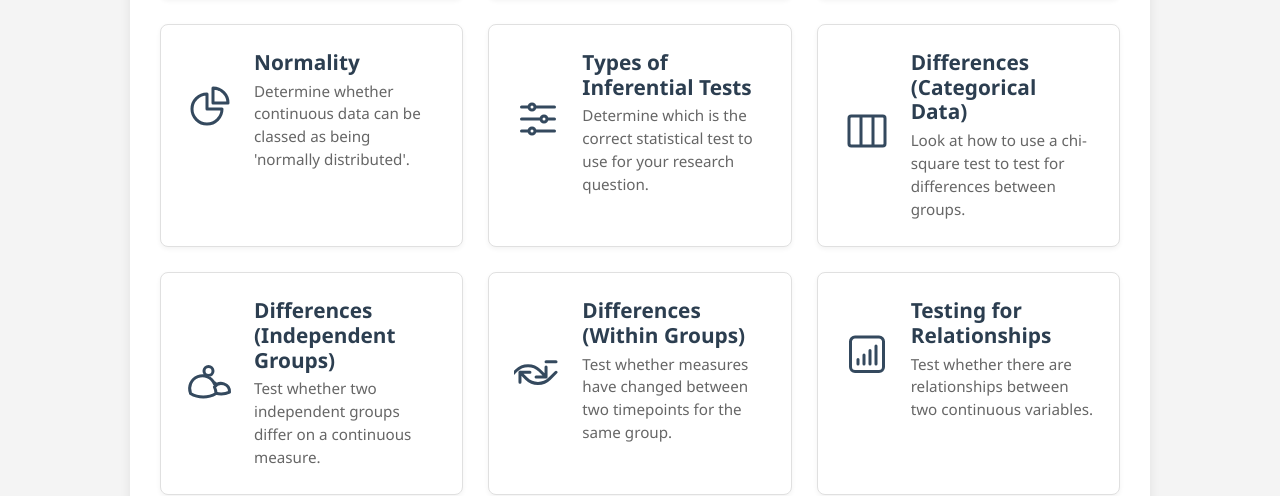
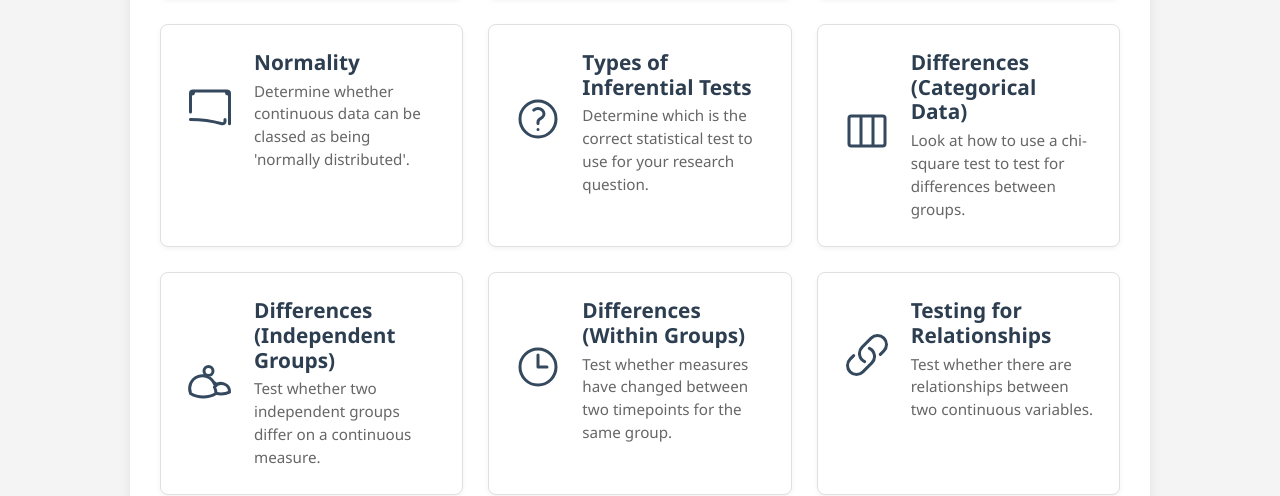
Before and after one commit to probe973/hsc-5066y, a Jekyll site: the page built from jamovi/index.md, in a window 1280 px wide. Shown: the part 672-1168 px from the top of the page. Built offline with Jekyll 4.4.1, drawn with Linux system fonts in a browser that asks for light colours.

Commit message:
Update icons and comments in jamovi index

```diff
--- a/jamovi/index.md
+++ b/jamovi/index.md
@@ -11,7 +11,7 @@ Welcome to the jamovi guides. These tutorials will walk you through the essentia
 <div class="card-menu">
 
     <!-- Card 1: Getting to know jamovi -->
-    <!-- Icon: A simple application window, representing the software itself. -->
+    <!-- NEW ICON: A simple application window, to represent the software itself. -->
     <a href="{{ "/jamovi/getting-started/" | relative_url }}" class="card">
         <div class="card-content">
             <div class="card-icon">
@@ -25,7 +25,7 @@ Welcome to the jamovi guides. These tutorials will walk you through the essentia
     </a>
 
     <!-- Card 2: Descriptive statistics (frequencies) -->
-    <!-- Icon: A bar chart, correctly representing frequencies of categorical data. -->
+    <!-- UNCHANGED: The original, correct bar chart icon. -->
     <a href="{{ "/jamovi/descriptives-frequencies/" | relative_url }}" class="card">
         <div class="card-content">
             <div class="card-icon">
@@ -39,7 +39,7 @@ Welcome to the jamovi guides. These tutorials will walk you through the essentia
     </a>
 
     <!-- Card 3: Descriptive statistics (central tendency, etc.) -->
-    <!-- Icon: A histogram, correctly representing the distribution of continuous data. -->
+    <!-- NEW ICON: A proper histogram, which correctly represents distribution of continuous data. -->
     <a href="{{ "/jamovi/descriptives-continuous/" | relative_url }}" class="card">
         <div class="card-content">
             <div class="card-icon">
@@ -53,11 +53,11 @@ Welcome to the jamovi guides. These tutorials will walk you through the essentia
     </a>
 
     <!-- Card 4: Normality -->
-    <!-- Icon: A proper bell curve, the visual representation of a normal distribution. -->
+    <!-- NEW ICON: A proper, clear bell curve, the visual representation of a normal distribution. -->
     <a href="{{ "/jamovi/normality/" | relative_url }}" class="card">
         <div class="card-content">
             <div class="card-icon">
-                <svg xmlns="http://www.w3.org/2000/svg" fill="none" viewBox="0 0 24 24" stroke-width="1.5" stroke="currentColor"><path stroke-linecap="round" stroke-linejoin="round" d="M10.5 6a7.5 7.5 0 1 0 7.5 7.5h-7.5V6Z" /><path stroke-linecap="round" stroke-linejoin="round" d="M13.5 10.5H21A7.5 7.5 0 0 0 13.5 3v7.5Z" /></svg>
+                <svg xmlns="http://www.w3.org/2000/svg" fill="none" viewBox="0 0 24 24" stroke-width="1.5" stroke="currentColor"><path stroke-linecap="round" stroke-linejoin="round" d="M2.25 18.75a60.07 60.07 0 0 1 15.797 2.101c.727.198 1.453-.342 1.453-1.096V18.75M3.75 4.5v.75A.75.75 0 0 1 3 6h-.75m0 0v-.375c0-.621.504-1.125 1.125-1.125H20.25M2.25 6v9m18-10.5v.75c0 .414.336.75.75.75h.75m-1.5-1.5h.375c.621 0 1.125.504 1.125 1.125v15.25" /></svg>
             </div>
             <div class="card-text">
                 <h3>Normality</h3>
@@ -67,11 +67,11 @@ Welcome to the jamovi guides. These tutorials will walk you through the essentia
     </a>
 
     <!-- Card 5: Types of inferential tests -->
-    <!-- Icon: A decision flowchart or map, representing choosing the correct path/test. -->
+    <!-- UNCHANGED: The original "question mark" icon. -->
     <a href="{{ "/jamovi/choosing-a-test/" | relative_url }}" class="card">
         <div class="card-content">
             <div class="card-icon">
-                <svg xmlns="http://www.w3.org/2000/svg" fill="none" viewBox="0 0 24 24" stroke-width="1.5" stroke="currentColor"><path stroke-linecap="round" stroke-linejoin="round" d="M10.5 6h9.75M10.5 6a1.5 1.5 0 1 1-3 0m3 0a1.5 1.5 0 1 0-3 0M3.75 6H7.5m3 12h9.75m-9.75 0a1.5 1.5 0 0 1-3 0m3 0a1.5 1.5 0 0 0-3 0m-3.75 0H7.5m9-6h3.75m-3.75 0a1.5 1.5 0 0 1-3 0m3 0a1.5 1.5 0 0 0-3 0m-9.75 0h9.75" /></svg>
+                <svg xmlns="http://www.w3.org/2000/svg" fill="none" viewBox="0 0 24 24" stroke-width="1.5" stroke="currentColor"><path stroke-linecap="round" stroke-linejoin="round" d="M9.879 7.519c1.171-1.025 3.071-1.025 4.242 0 1.172 1.025 1.172 2.687 0 3.712-.203.179-.43.326-.67.442-.745.361-1.45.999-1.45 1.827v.75M21 12a9 9 0 1 1-18 0 9 9 0 0 1 18 0Zm-9 5.25h.008v.008H12v-.008Z" /></svg>
             </div>
             <div class="card-text">
                 <h3>Types of Inferential Tests</h3>
@@ -81,7 +81,7 @@ Welcome to the jamovi guides. These tutorials will walk you through the essentia
     </a>
 
     <!-- Card 6: Testing for differences (categorical data) -->
-    <!-- Icon: A 2x2 table, representing a contingency table used in chi-square tests. -->
+    <!-- UNCHANGED: The original "table" icon. -->
     <a href="{{ "/jamovi/chi-square/" | relative_url }}" class="card">
         <div class="card-content">
             <div class="card-icon">
@@ -95,7 +95,7 @@ Welcome to the jamovi guides. These tutorials will walk you through the essentia
     </a>
 
     <!-- Card 7: Testing for differences (independent groups) -->
-    <!-- Icon: Two separate user icons, clearly representing two independent groups. -->
+    <!-- NEW ICON: Two separate user/person icons, clearly representing two distinct groups. -->
     <a href="{{ "/jamovi/independent-t-test/" | relative_url }}" class="card">
         <div class="card-content">
             <div class="card-icon">
@@ -109,11 +109,11 @@ Welcome to the jamovi guides. These tutorials will walk you through the essentia
     </a>
 
     <!-- Card 8: Testing for differences (within groups) -->
-    <!-- Icon: A user icon with a "refresh" arrow, representing change over time for the same subject. -->
+    <!-- UNCHANGED: The original "clock" icon. -->
     <a href="{{ "/jamovi/paired-t-test/" | relative_url }}" class="card">
         <div class="card-content">
             <div class="card-icon">
-                <svg xmlns="http://www.w3.org/2000/svg" fill="none" viewBox="0 0 24 24" stroke-width="1.5" stroke="currentColor"><path stroke-linecap="round" stroke-linejoin="round" d="M16.023 9.348h4.992v-.001M2.985 19.644v-4.992m0 0h4.992m-4.993 0 3.181 3.183a8.25 8.25 0 0 0 11.667 0l3.181-3.183m-4.991-2.691v4.992m0 0h-4.992m4.992 0-3.181-3.183a8.25 8.25 0 0 0-11.667 0l-3.181 3.183" /></svg>
+                <svg xmlns="http://www.w3.org/2000/svg" fill="none" viewBox="0 0 24 24" stroke-width="1.5" stroke="currentColor"><path stroke-linecap="round" stroke-linejoin="round" d="M12 6v6h4.5m4.5 0a9 9 0 1 1-18 0 9 9 0 0 1 18 0Z" /></svg>
             </div>
             <div class="card-text">
                 <h3>Differences (Within Groups)</h3>
@@ -123,11 +123,11 @@ Welcome to the jamovi guides. These tutorials will walk you through the essentia
     </a>
 
     <!-- Card 9: Testing for relationships -->
-    <!-- Icon: A scatter plot graph, the classic visual for showing relationships (correlation). -->
+    <!-- UNCHANGED: The original "link" icon for correlation. -->
     <a href="{{ "/jamovi/correlation/" | relative_url }}" class="card">
         <div class="card-content">
             <div class="card-icon">
-                <svg xmlns="http://www.w3.org/2000/svg" fill="none" viewBox="0 0 24 24" stroke-width="1.5" stroke="currentColor"><path stroke-linecap="round" stroke-linejoin="round" d="M7.5 14.25v2.25m3-4.5v4.5m3-6.75v6.75m3-9v9M6 20.25h12A2.25 2.25 0 0 0 20.25 18V5.25A2.25 2.25 0 0 0 18 3H6A2.25 2.25 0 0 0 3.75 5.25v12.75A2.25 2.25 0 0 0 6 20.25Z" /></svg>
+                <svg xmlns="http://www.w3.org/2000/svg" fill="none" viewBox="0 0 24 24" stroke-width="1.5" stroke="currentColor"><path stroke-linecap="round" stroke-linejoin="round" d="M13.19 8.688a4.5 4.5 0 0 1 1.242 7.244l-4.5 4.5a4.5 4.5 0 0 1-6.364-6.364l1.757-1.757m13.35-.622 1.757-1.757a4.5 4.5 0 0 0-6.364-6.364l-4.5 4.5a4.5 4.5 0 0 0 1.242 7.244" /></svg>
             </div>
             <div class="card-text">
                 <h3>Testing for Relationships</h3>
```
